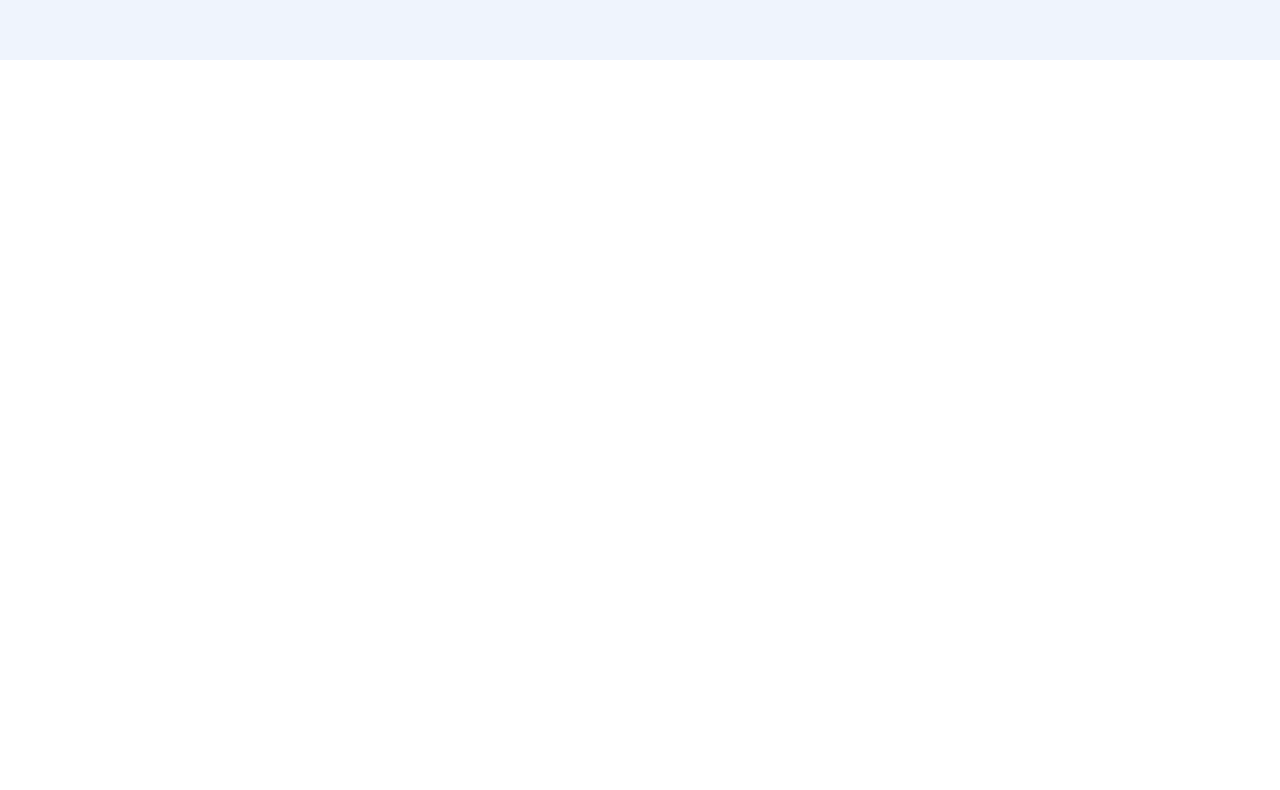
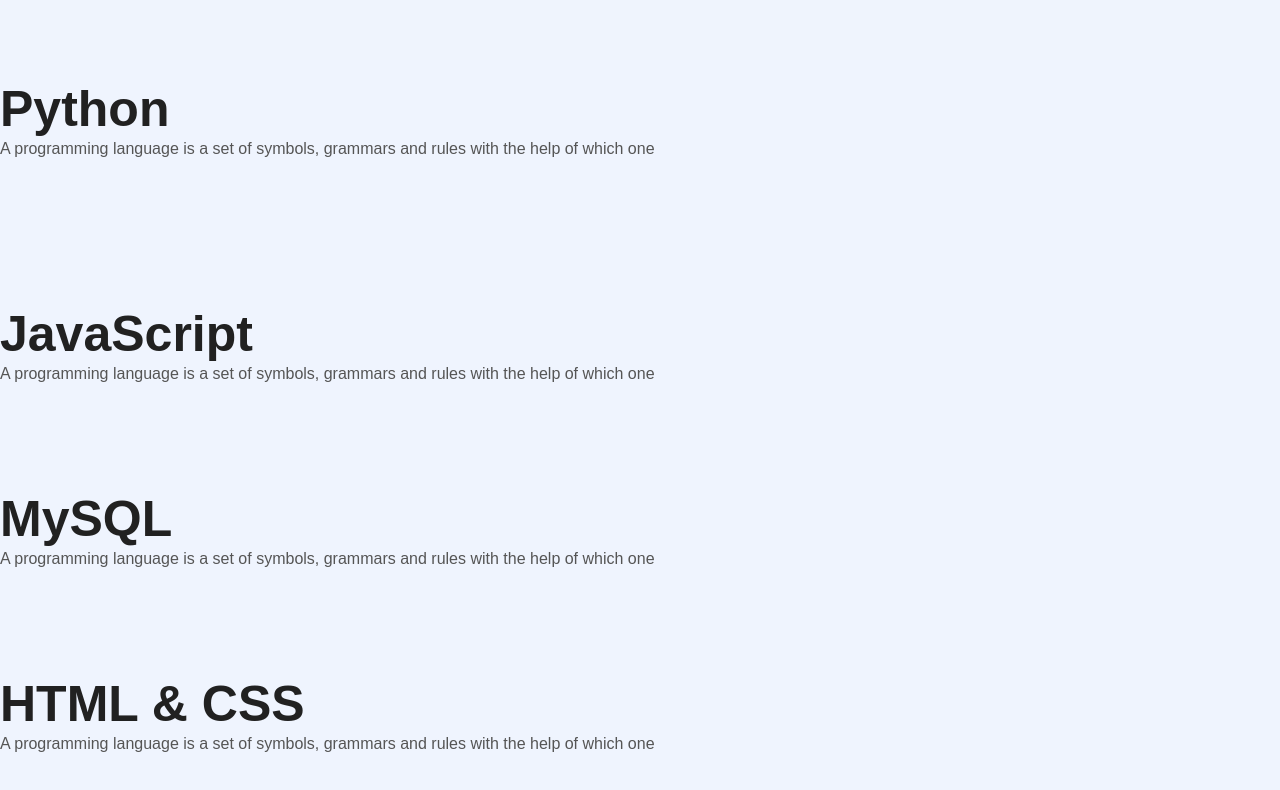
Before and after one commit to dukenyabuti/alx_capstone_project, a plain HTML site: page index.html in a window 1280 px wide. Shown: the part 740-1530 px from the top of the page. Before the commit the page ends 800 px from the top, so only its background shows below. Drawn offline with Linux system fonts and the light colour scheme.

Commit message:
Capstone

```diff
--- a/index.html
+++ b/index.html
@@ -11,8 +11,9 @@
         <nav>
             <ul>
                 <li><a href="#">HOME</a></li>
+                <li><a href="#">SKILLS</a></li>
+                <li><a href="#">PROJECTS</a></li>
                 <li><a href="#">ABOUT</a></li>
-                <li><a href="#">PROJECTS</a></li>
                 <li><a href="#">CONTACT</a></li>
             </ul>
         </nav>
@@ -24,6 +25,33 @@
          </p>
         </div>
     </div>
+    <div class="skills">
+        <div class="python">
+            <h1>Python</h1>
+            <p>
+                A programming language is a set of symbols, grammars and rules with the help of which one <br>
+            </p>
+        </div>
+        <div class="JavaScript">
+            <h1>JavaScript</h1>
+            <p>
+                A programming language is a set of symbols, grammars and rules with the help of which one <br>
+            </p>
+        </div>
+        <div class="MySQL">
+            <h1>MySQL</h1>
+            <p>
+                A programming language is a set of symbols, grammars and rules with the help of which one <br>
+            </p>
+        </div>
+        <div class="HTML/CSS">
+            <h1>HTML & CSS</h1>
+            <p>
+                A programming language is a set of symbols, grammars and rules with the help of which one <br>
+            </p>
+        </div>
+
+    </div>
 
 </body>
 </html>
--- a/styles.css
+++ b/styles.css
@@ -52,3 +52,31 @@
     line-height:  22px;
 
 }
+.skills{
+    position: relative;
+    width: 100%;
+    height: 100vh;
+    background: #eff4fe;
+    display: flex;
+    justify-content: flex-start;
+    flex-flow: row wrap;
+    align-items: flex-start;
+    margin-top: 0;
+}
+.python{
+    height: 100px;
+    padding: 20px 0;
+    background: #eff4fe;
+
+}
+.skills h1{
+    font-size: 50px;
+    font-weight: bold;
+    color: #212121;
+
+}
+.skills p{
+    color: #555;
+    line-height:  22px;
+
+}
```
